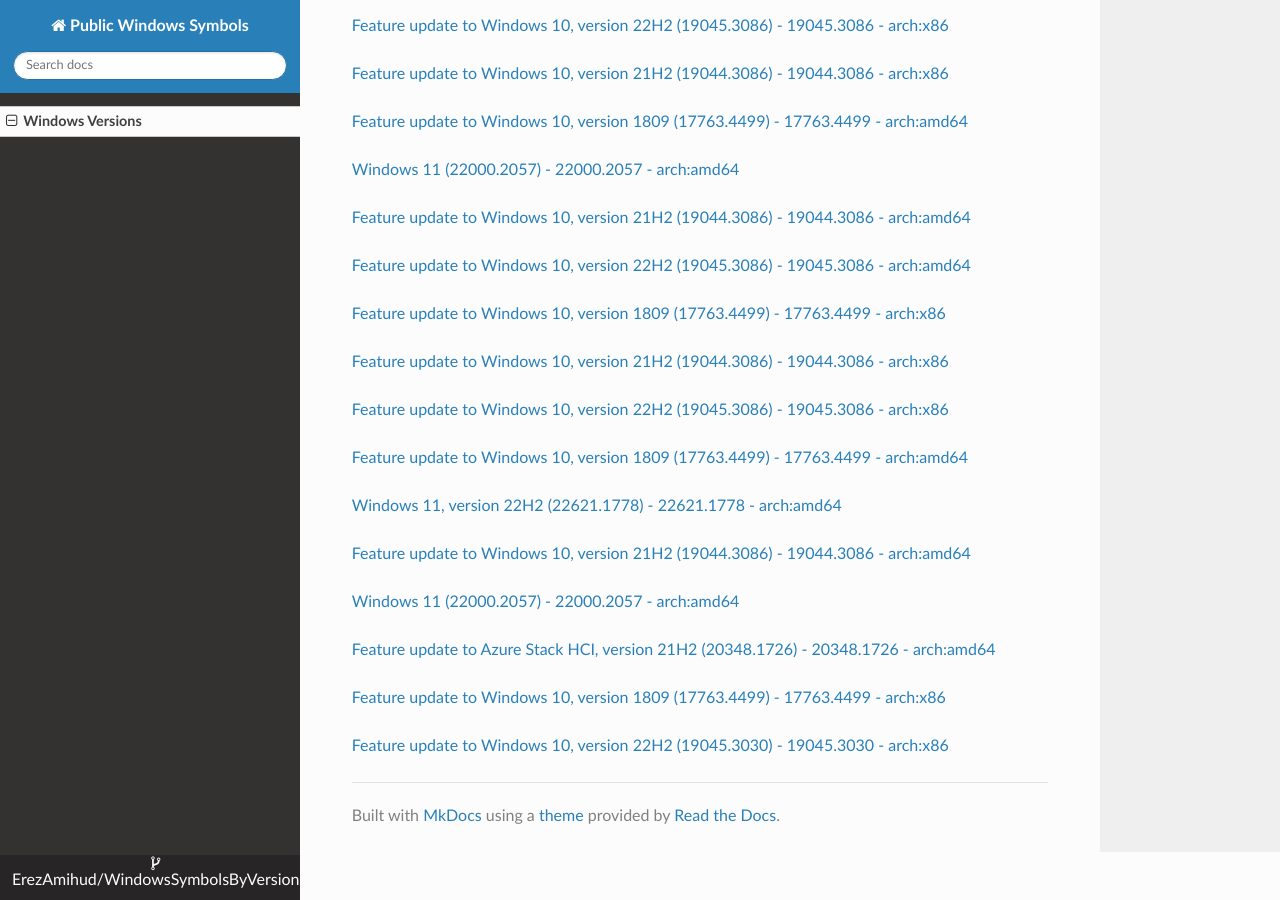
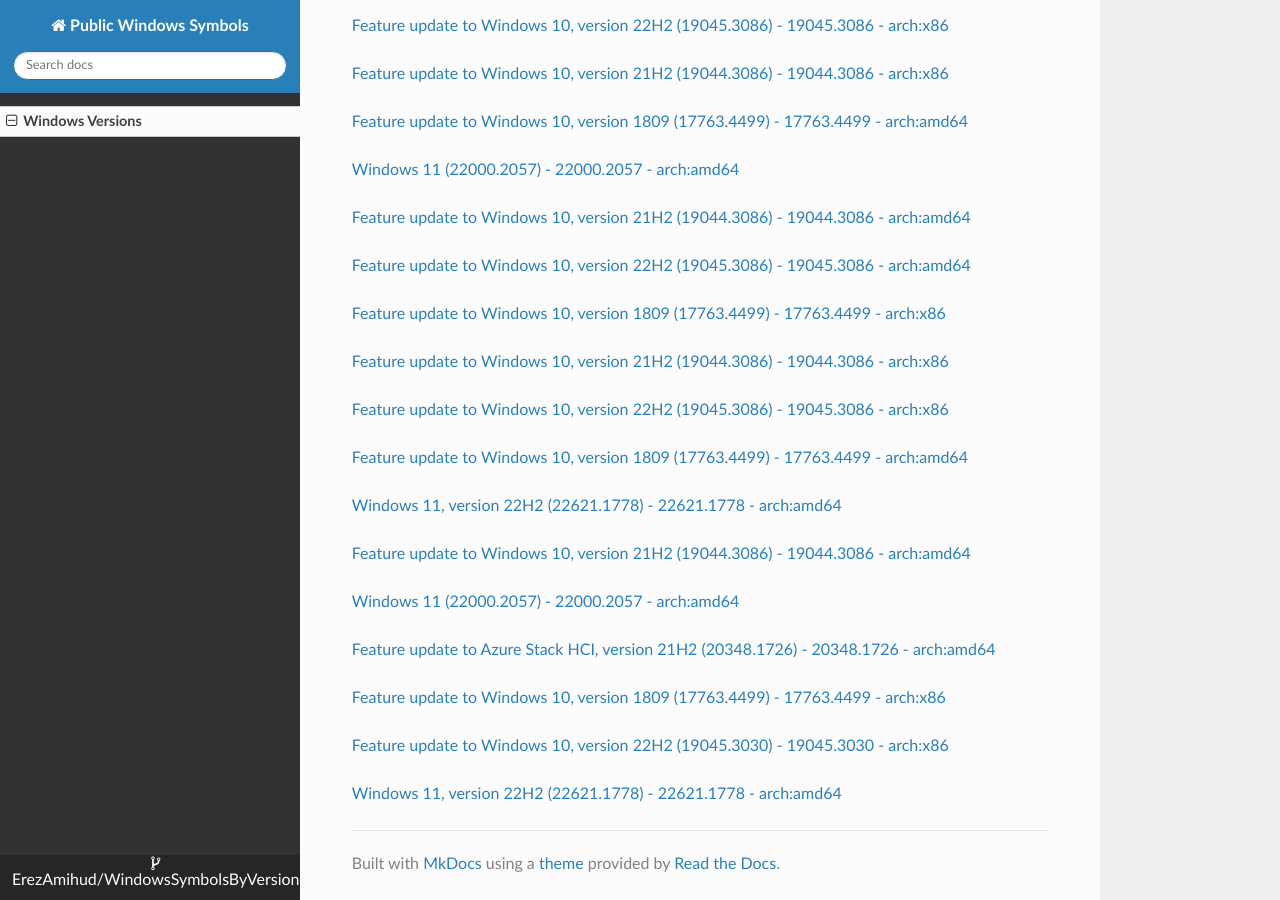
Before and after one commit to ErezAmihud/WindowsSymbolsByVersion, an MkDocs documentation site: the page built from docs/index.md, in a window 1280 px wide and 900 px high, scrolled down 30461 px. Built offline with MkDocs 1.6.1, drawn with Linux system fonts in a browser that asks for light colours; nearby versions of some CDN libraries.

Commit message:
Automated commit, add manifest for 5aa4a1a2-8bd2-4b8b-b463-523d7c944ca3

```diff
--- a/docs/index.md
+++ b/docs/index.md
@@ -1750,3 +1750,6 @@
 
 
 [Feature update to Windows 10, version 22H2 (19045.3030) - 19045.3030 - arch:x86](https://github.com/ErezAmihud/WindowsSymbolsByVersion/blob/main/manifests/46c0ab88-5b0d-41ad-a927-172ecfcb3d98.manifest)
+
+
+[Windows 11, version 22H2 (22621.1778) - 22621.1778 - arch:amd64](https://github.com/ErezAmihud/WindowsSymbolsByVersion/blob/main/manifests/5aa4a1a2-8bd2-4b8b-b463-523d7c944ca3.manifest)
```
Also changed, not shown: process_builds.json (+1 -1 lines).
